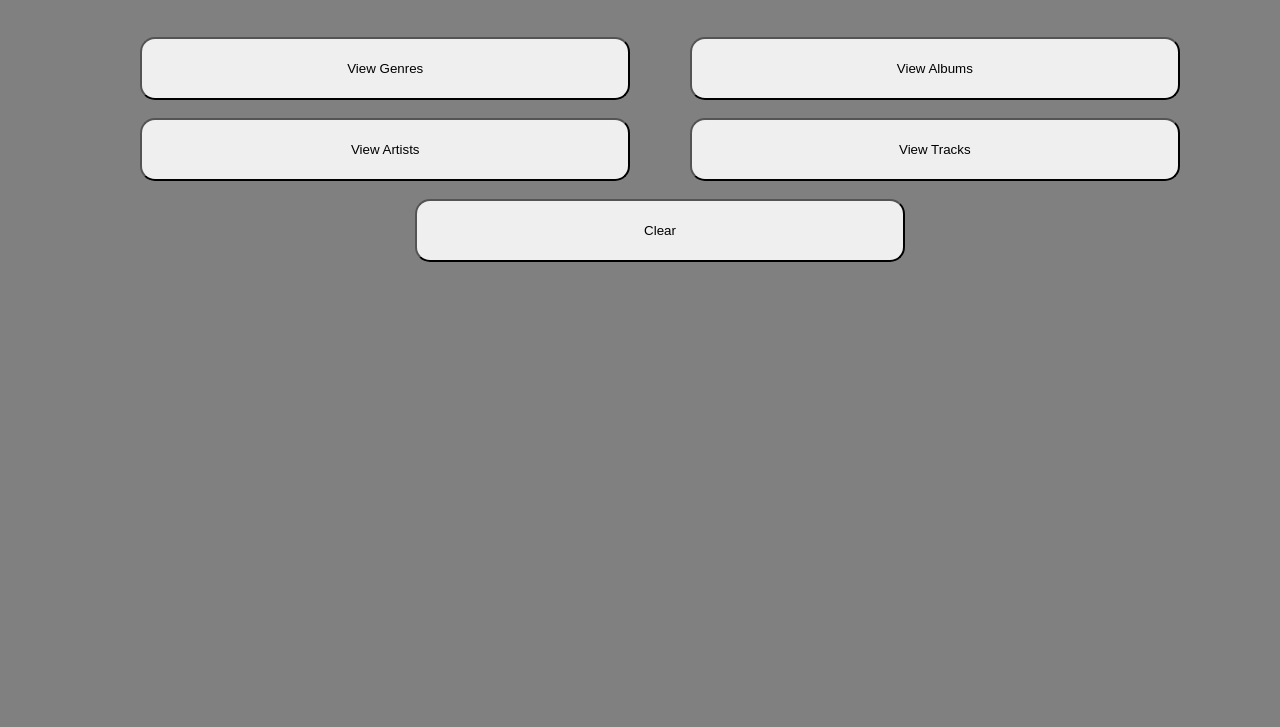
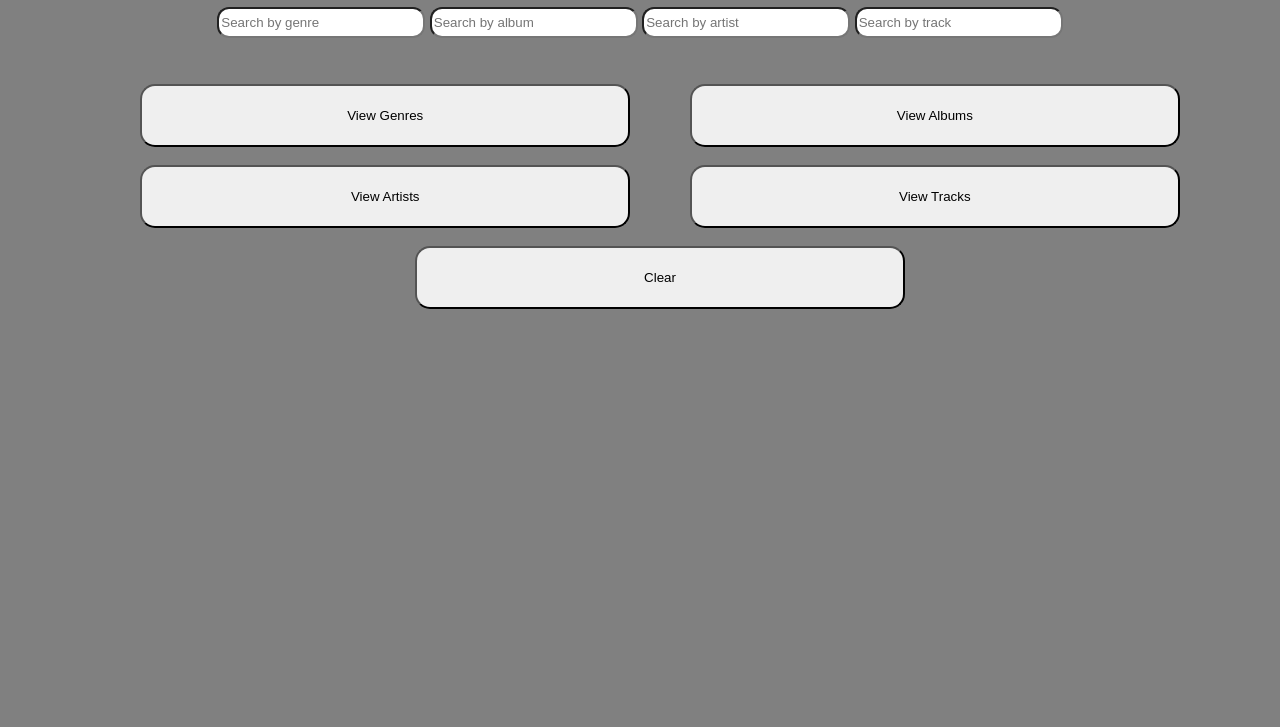
Before and after one commit to michael-ruiz/se3316-mruiz6-lab3, a plain HTML site: page client-side/index.html in a window 1280 px wide. Shown: the part 73-800 px from the top of the page. Drawn offline with Linux system fonts and the light colour scheme.

Commit message:
added search boxes to html page

```diff
--- a/client-side/index.html
+++ b/client-side/index.html
@@ -10,6 +10,12 @@
 </head>
 <body>
     <h1 class="title">Music App</h1>
+    <div align="center">
+        <input class="input" type="text" id="searchGenre" placeholder="Search by genre">
+        <input class="input" type="text" id="searchAlbum" placeholder="Search by album">
+        <input class="input" type="text" id="searchArtist" placeholder="Search by artist">
+        <input class="input" type="text" id="searchTrack" placeholder="Search by track">
+    </div>
     <ul class="list">
         <li class="elem"><button class="option" onclick="getGenres()">View Genres</button></li>
         <li class="elem"><button class="option" onclick="getAlbums()">View Albums</button></li>
--- a/client-side/styles.css
+++ b/client-side/styles.css
@@ -67,3 +67,10 @@ button.option
     height: 300%;
     border-radius: 15px;
 }
+
+input.input
+{
+    width: 200px;
+    height: 25px;
+    border-radius: 12px;
+}
```
